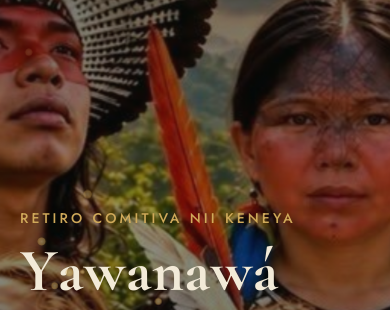
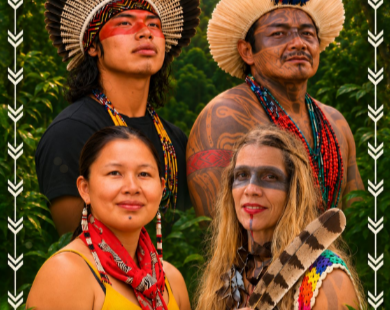
Before and after one commit to orbicorporate/Indigena-site, a plain HTML site: page index.html in a window 390 px wide. Shown: the part 99-409 px from the top of the page. Drawn offline with nearby package versions, Linux system fonts and the light colour scheme.

Commit message:
Capa: nova foto da comitiva, mais larga
Co-Authored-By: Claude Sonnet 5.5 <noreply@anthropic.com>
Claude-Session: https://claude.ai/code/session_01N49TfrXyMzyRFfXZnZUJYV

```diff
--- a/index.html
+++ b/index.html
@@ -69,7 +69,14 @@ a{color:#cfa95a}a:hover{color:#e6c77f}
 /* hero: fundo vivo (zoom lento + parallax) */
 .hero{background-image:none!important;position:relative;overflow:hidden;isolation:isolate}
 .hero::before{content:"";position:absolute;inset:-6%;z-index:-1;background-image:linear-gradient(180deg,rgba(8,16,11,.62) 0%,rgba(8,16,11,.42) 38%,rgba(8,16,11,.96) 100%),url(img/comitiva.jpg);background-size:cover;background-position:center 20%;translate:0 var(--py,0px);animation:kb 26s ease-in-out infinite alternate}
-@keyframes kb{from{scale:1}to{scale:1.12}}
+@keyframes kb{from{scale:1}to{scale:1.04}}
+/* capa: foto da comitiva inteira, mais larga */
+.hero::before{inset:0!important;background-image:linear-gradient(90deg,#0d1a13 0%,rgba(13,26,19,.88) 28%,rgba(13,26,19,.25) 55%,rgba(13,26,19,0) 75%),linear-gradient(180deg,rgba(13,26,19,.55) 0%,rgba(13,26,19,0) 22%,rgba(13,26,19,0) 80%,#0d1a13 100%),url(img/capa.jpg)!important;background-size:auto 100%!important;background-position:right center!important;background-repeat:no-repeat!important;background-color:#0d1a13}
+@media (max-width:640px){
+  .hero::before{inset:0 0 auto 0!important;height:126vw;background-image:linear-gradient(180deg,rgba(13,26,19,.6) 0%,rgba(13,26,19,0) 20%,rgba(13,26,19,0) 82%,#0d1a13 100%),url(img/capa.jpg)!important;background-size:100% 100%!important;background-position:center top!important}
+  .hero .hero-body{padding-top:calc(126vw - 96px)!important}
+}
+
 
 /* brasas douradas subindo */
 .ember{position:absolute;bottom:-20px;width:var(--s,5px);height:var(--s,5px);border-radius:50%;background:radial-gradient(circle,#f8e3a1,#cfa95a 55%,rgba(207,169,90,0) 72%);opacity:0;pointer-events:none;z-index:0;animation:ember var(--t,12s) linear var(--dl,0s) infinite}
```
Also changed, not shown: img/capa.jpg (added).
